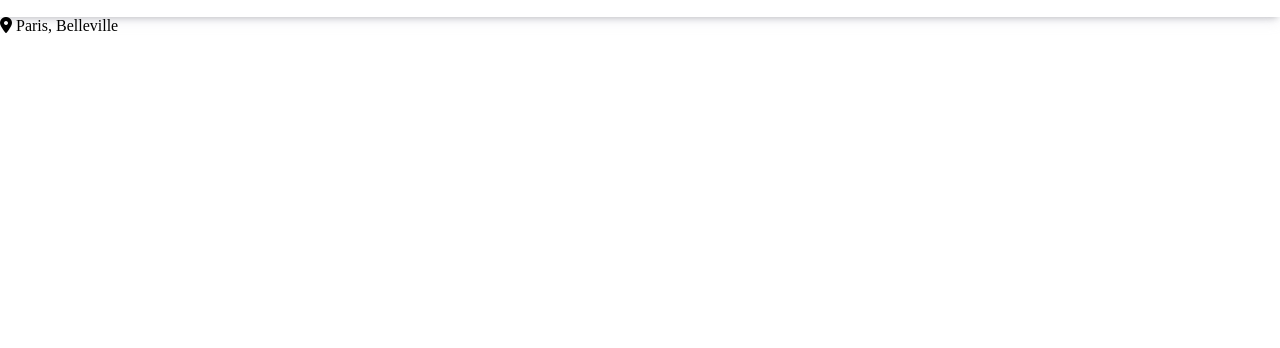
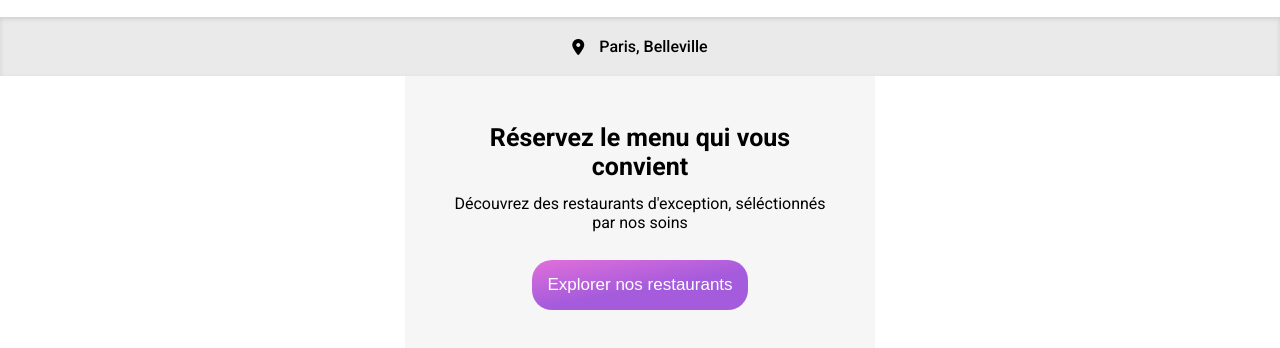
Before and after one commit to FrSenpai/AlexandreParjouet_3_31052021, a website: page src/index.html in a window 1280 px wide. Shown: the part 134-482 px from the top of the page. Drawn offline with Linux system fonts and the light colour scheme.

Commit message:
visual hook into home added

```diff
--- a/package.json
+++ b/package.json
@@ -4,7 +4,8 @@
   "description": "P3 Parcours front-end",
   "main": "index.js",
   "scripts": {
-    "sass": "sass --watch ./src/sass/main.scss:./src/public/css/style.css --style compressed"
+    "sass": "sass --watch ./src/sass/main.scss:./src/public/css/style.css --style compressed",
+    "prefix": "postcss ./src/public/css/style.css --use autoprefixer -d ./src/public/css/prefixed/"
   },
   "repository": {
     "type": "git",
--- a/src/index.html
+++ b/src/index.html
@@ -7,6 +7,8 @@
     <meta name="viewport" content="width=device-width, initial-scale=1.0">
     <link rel="stylesheet" type="text/css" href="/src/public/css/style.css">
     <script src="https://kit.fontawesome.com/c5d99bbc6c.js" crossorigin="anonymous"></script>
+    <link rel="preconnect" href="https://fonts.gstatic.com">
+    <link href="https://fonts.googleapis.com/css2?family=Roboto:wght@100;300;400;500;700&display=swap" rel="stylesheet">
     <title>Ohmyfood</title>
 </head>
 
@@ -16,10 +18,15 @@
     </header>
 
     <main>
-        <div >
+        <div class="ctnLocalisation">
             <i class="fas fa-map-marker-alt"></i>
             <span>Paris, Belleville</span>
         </div>
+        <section class="ctnHook columnBox">
+            <h2>Réservez le menu qui vous convient</h2>
+            <p>Découvrez des <strong>restaurants d'exception</strong>, séléctionnés par nos soins</p>
+            <button class="ctaBtn">Explorer nos restaurants</button>
+        </section>
     </main>
 
     <footer>
--- /dev/null
+++ b/src/sass/abstracts/_variables.scss
@@ -0,0 +1,9 @@
+//Typo sizes
+$h2-size:25px;
+$btn-size: 17px;
+
+//colors
+$primary-color: #f6f6f6;
+$secondary-color: #eaeaea;
+$pinkBtn: #e16fda;
+$purpleBtn: #a45bdc;
--- a/src/sass/base/_base.scss
+++ b/src/sass/base/_base.scss
@@ -2,3 +2,7 @@
     margin: 0;
     padding: 0;
 }
+
+strong {
+    font-weight: 400;
+}
--- /dev/null
+++ b/src/sass/base/_typography.scss
@@ -0,0 +1,11 @@
+p, span, li {
+    font-family: 'Roboto', Arial, Helvetica, sans-serif;
+}
+
+h1, h2, h3, h4 {
+    font-family: 'Roboto', Arial, Helvetica, sans-serif;
+}
+
+h2 {
+    font-size: $h2-size;
+}
--- /dev/null
+++ b/src/sass/components/_buttons.scss
@@ -0,0 +1,11 @@
+.ctaBtn {
+    margin-top: 15px;
+    padding: 15px;
+    border-radius: 20px;
+    background: rgb(164,91,220);
+    background: linear-gradient(350deg, $purpleBtn 44%, $pinkBtn 100%);
+    color: white;
+    border: 0;
+    font-size: $btn-size;
+    font-weight: 500;
+}
--- /dev/null
+++ b/src/sass/layout/_columnBox.scss
@@ -0,0 +1,6 @@
+.columnBox {
+    display: flex;
+    flex-direction: column;
+    align-items: center;
+    justify-content: center;
+}
--- a/src/sass/layout/_topBar.scss
+++ b/src/sass/layout/_topBar.scss
@@ -6,6 +6,5 @@ header {
             margin: auto;
             width: 50%;
         }
-        box-shadow: rgba(190, 190, 211, 0.25) 0px 6px 12px -2px, rgba(0, 0, 0, 0.3) 0px 3px 7px -3px;
     }
 }
--- a/src/sass/main.scss
+++ b/src/sass/main.scss
@@ -1,3 +1,7 @@
+@import './abstracts/variables';
 @import './base/base';
-@import './components/home';
-@import './layout/topBar'
+@import './base/typography';
+@import './components/buttons';
+@import './layout/columnBox';
+@import './layout/topBar';
+@import './pages/home';
--- /dev/null
+++ b/src/sass/pages/_home.scss
@@ -0,0 +1,39 @@
+main {
+    display: flex;
+    flex-direction: column;
+    align-items: center;
+    justify-content: center;
+
+    .ctnLocalisation {
+        padding: 20px 0px 20px 0px;
+        background-color: $secondary-color;
+        width: 100%;
+        box-shadow: 0px 2px 5px 0px rgba(207, 207, 207, 1) inset;
+        -webkit-box-shadow: 0px 2px 5px 0px rgba(207, 207, 207, 1) inset;
+        -moz-box-shadow: 0px 2px 5px 0px rgba(207, 207, 207, 1) inset;
+        display: flex;
+        flex-direction: row;
+        align-items: center;
+        justify-content: center;
+
+        .fa-map-marker-alt {
+            margin-right: 15px;
+        }
+
+        span {
+            font-weight: 500;
+        }
+    }
+
+    .ctnHook {
+        background-color: $primary-color;
+        padding: 40px 0px 40px 0px;
+        text-align: center;
+        height: 200px;
+        justify-content: space-around;
+
+        h2,p {
+            width: 80%;
+        }
+    }
+}
```
Also changed, not shown: src/public/css/style.css, src/sass/components/_home.scss (added), src/sass/main.css, 2 other files.
